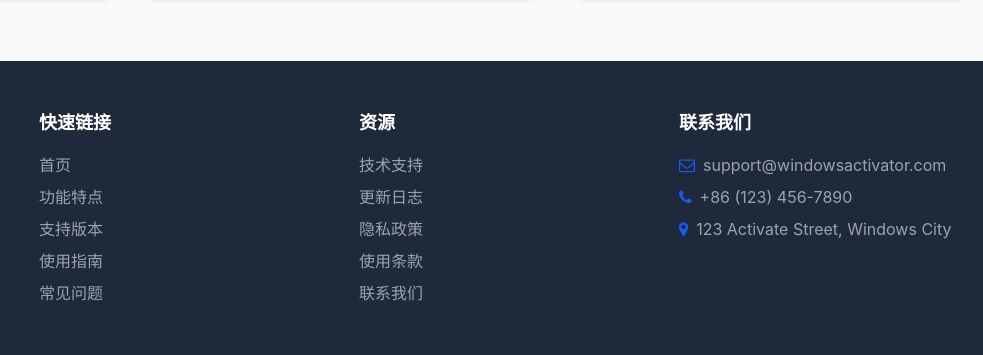
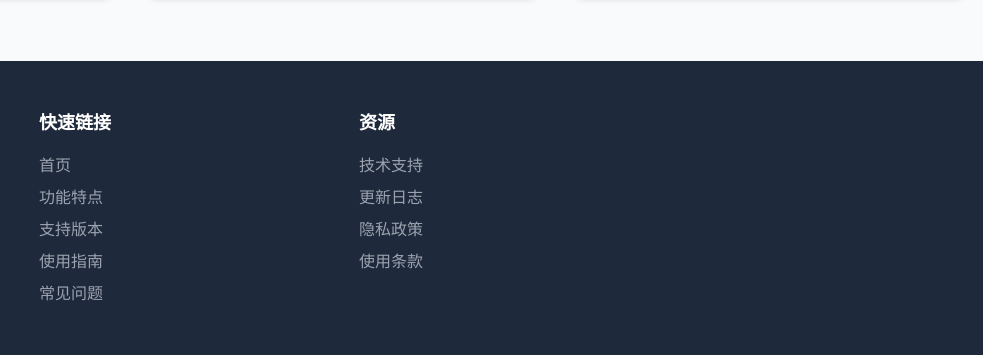
Before and after one commit to jmjh3/jmjh3.github.io, a plain HTML site: page index.html in a window 1280 px wide. Shown: the part 4902-5257 px from the top of the page, 297-1280 px from the left. Drawn offline with nearby package versions, Linux system fonts and the light colour scheme.

Commit message:
Update index.html

```diff
--- a/index.html
+++ b/index.html
@@ -539,7 +539,7 @@
                             <i class="fa fa-chevron-down text-primary transition-transform"></i>
                         </button>
                         <div class="faq-content hidden p-4 bg-white">
-                            <p class="text-gray-600">是的本工具完全免费，所有功能均可使用。</p>
+                            <p class="text-gray-600">是的，本工具完全免费，所有功能均可使用。</p>
                         </div>
                     </div>
                 </div>
@@ -666,24 +666,7 @@
                         <li><a href="#" class="text-gray-400 hover:text-primary transition-colors">更新日志</a></li>
                         <li><a href="#" class="text-gray-400 hover:text-primary transition-colors">隐私政策</a></li>
                         <li><a href="#" class="text-gray-400 hover:text-primary transition-colors">使用条款</a></li>
-                        <li><a href="#" class="text-gray-400 hover:text-primary transition-colors">联系我们</a></li>
-                    </ul>
-                </div>
 
-                <div>
-                    <h4 class="text-lg font-bold mb-4">联系我们</h4>
-                    <ul class="space-y-2">
-                        <li class="flex items-center">
-                            <i class="fa fa-envelope-o text-primary mr-2"></i>
-                            <span class="text-gray-400">support@windowsactivator.com</span>
-                        </li>
-                        <li class="flex items-center">
-                            <i class="fa fa-phone text-primary mr-2"></i>
-                            <span class="text-gray-400">+86 (123) 456-7890</span>
-                        </li>
-                        <li class="flex items-center">
-                            <i class="fa fa-map-marker text-primary mr-2"></i>
-                            <span class="text-gray-400">123 Activate Street, Windows City</span>
                         </li>
                     </ul>
                 </div>
```
